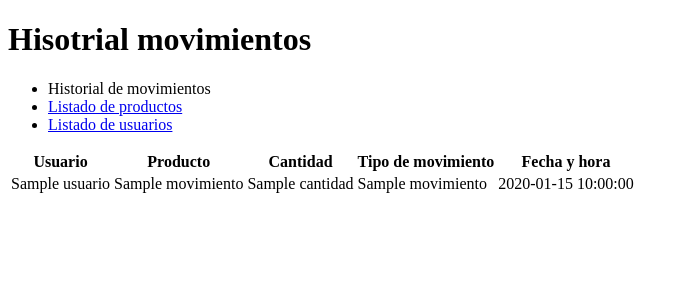
After one commit to Luci1274/inventory-management-system, a Flask app: template templates/historial_movimiento.html in a window 1280 px wide. The commit adds this page. Shown: the top 300 px of the page, without its empty margins (0-689 px from the left). Run offline with Flask 3, Linux system fonts and the light colour scheme; the visitor is signed in with stand-in values (Sample User, id 1); the template is opened without the code that fills it: most values are stand-ins (such as "Sample title", 1, 10 or a date in 2020).

Commit message:
feat: Añadir gestión de conexión a la base de datos y alertas de stock, mejorar estructura de plantillas

```diff
--- a/app.py
+++ b/app.py
@@ -2,7 +2,7 @@ from flask import Flask, render_template, request, redirect, session, flash, jso
 from modulos.conexion import conectar_db
 from modulos.comandos_db_producto import sql_leer_productos, sql_leer_producto, sql_leer_categorias, sql_crear_producto, sql_crear_categoria, sql_actualizar_producto, sql_eliminar_producto
 from modulos.comandos_db_usuario import sql_leer_usuarios, sql_leer_usuario, sql_crear_usuario, sql_actualizar_usuario, sql_eliminar_usuario, sql_verificar_usuario
-from modulos.comandos_db_alerta import sql_alertar_stock
+from modulos.comandos_db_alerta import sql_alertar_stock, test_conexion
 from modulos.comandos_db_movimientos import sql_leer_movimientos, sql_crear_movimientos
 
 app = Flask(__name__)
@@ -20,21 +20,6 @@ def proteger_rutas():
         return redirect("/iniciar_sesion")
 
 # ---------------------------------------------------------------------------------------------
-# Prueba de conexión de DB
-# ---------------------------------------------------------------------------------------------
-@app.route("/prueba_conexion")
-def test_conexion():
-    try:
-        conexion = conectar_db()
-        with conexion.cursor() as cursor:
-            cursor.execute("SELECT VERSION();")
-            version = cursor.fetchone()
-        conexion.close()
-        return f"¡Conectado con éxito! Versión de MySQL: {version[0]}"
-    except Exception as e:
-        return f"Error en la conexión: {e}"
-
-# ---------------------------------------------------------------------------------------------
 # Index = Menu principal
 # ---------------------------------------------------------------------------------------------
 @app.route("/")
@@ -44,6 +29,10 @@ def index():
         flash("Productos bajos en stock", "warning" )
     else:
         flash("No hay productos con stock bajo", "ok")
+
+    if test_conexion == False:
+        return flash("Error al conectar con la base de datos", "warning")
+
     return render_template("index.html", productos = listado_productos_bajos)
 
 # ---------------------------------------------------------------------------------------------
@@ -79,6 +68,15 @@ def cerrar_sesion():
 @app.route("/usuarios")
 def listado_usuarios():
     lista_usuarios = sql_leer_usuarios()
+
+    listado_productos_bajos = sql_alertar_stock()
+    if listado_productos_bajos:
+        flash("Productos bajos en stock", "warning" )
+    else:
+        flash("No hay productos con stock bajo", "ok")
+
+    if test_conexion == False:
+        return flash("Error al conectar con la base de datos", "warning")
 
     return render_template("usuarios.html", usuarios = lista_usuarios)
 
@@ -131,6 +129,15 @@ def eliminar_usuario(id):
 def listado_productos():
 
     lista_productos = sql_leer_productos()
+
+    listado_productos_bajos = sql_alertar_stock()
+    if listado_productos_bajos:
+        flash("Productos bajos en stock", "warning" )
+    else:
+        flash("No hay productos con stock bajo", "ok")
+
+    if test_conexion == False:
+        return flash("Error al conectar con la base de datos", "warning")
 
     return render_template("productos.html", productos = lista_productos)
 
@@ -204,6 +211,9 @@ def eliminar_producto(id):
 @app.route("/historial_movimiento")
 def listado_historial():
 
+    if test_conexion == False:
+        return flash("Error al conectar con la base de datos", "warning")
+
     listado_historial = sql_leer_movimientos()
     return render_template("historial_movimiento.html", movimientos = listado_historial)
 
--- a/modulos/comandos_db_movimientos.py
+++ b/modulos/comandos_db_movimientos.py
@@ -5,7 +5,7 @@ def sql_leer_movimientos():
     conexion = conectar_db()
     cursor = conexion.cursor()
 
-    cursor.execute("SELECT p.nombre AS nombre_producto, u.nombre AS usuarios, m.cantidad, m.tipo_movimiento AS movimiento, m.fecha_hora FROM usuarios AS u JOIN movimientos_stock AS m ON u.idusuarios = m.idusuarios JOIN productos AS p ON m.idproductos = p.idproductos;")
+    cursor.execute("SELECT p.nombre AS nombre_producto, u.nombre AS usuario, m.cantidad, m.tipo_movimiento AS movimiento, m.fecha_hora FROM usuarios AS u JOIN movimientos_stock AS m ON u.idusuarios = m.idusuarios JOIN productos AS p ON m.idproductos = p.idproductos;")
 
     lista_movimientos = cursor.fetchall()
     cursor.close()
--- /dev/null
+++ b/templates/componentes/nav.html
@@ -0,0 +1,17 @@
+<!DOCTYPE html>
+<html lang="en">
+<head>
+    <meta charset="UTF-8">
+    <meta name="viewport" content="width=device-width, initial-scale=1.0">
+    <title>Document</title>
+</head>
+<body>
+    <nav>
+        <ul>
+            <li><a href="/historial_movimiento"></a>Historial de movimientos</li>
+            <li><a href="/productos">Listado de productos</a></li>
+            <li><a href="/usuarios">Listado de usuarios</a></li>
+        </ul>
+    </nav>
+</body>
+</html>
--- /dev/null
+++ b/templates/historial_movimiento.html
@@ -0,0 +1,40 @@
+<!DOCTYPE html>
+<html lang="en">
+<head>
+    <meta charset="UTF-8">
+    <meta name="viewport" content="width=device-width, initial-scale=1.0">
+    <title>Historial Movimiento</title>
+</head>
+<body>
+    <div class="container">
+        <header>
+            <h1>Hisotrial movimientos</h1>
+            {% include "componentes/nav.html" %}
+        </header>
+        <main>
+            <table>
+                <thead>
+                    <tr>
+                        <th>Usuario</th>
+                        <th>Producto</th>
+                        <th>Cantidad</th>
+                        <th>Tipo de movimiento</th>
+                        <th>Fecha y hora</th>
+                    </tr>
+                </thead>
+                <tbody>
+                    {% for movimiento in movimientos%}
+                        <tr>
+                            <td>{{movimiento.usuario}}</td>
+                            <td>{{movimiento.nombre_producto}}</td>
+                            <td>{{movimiento.cantidad}}</td>
+                            <td>{{movimiento.movimiento}}</td>
+                            <td>{{movimiento.fecha_hora}}</td>
+                        </tr>
+                    {% endfor %}
+                </tbody>
+            </table>
+        </main>
+    </div>
+</body>
+</html>
--- a/templates/productos.html
+++ b/templates/productos.html
@@ -7,7 +7,10 @@
 </head>
 <body>
     <div class="container">
-        <header><h1>Listado de productos</h1></header>
+        <header>
+            <h1>Listado de productos</h1>
+            {% include "componentes/nav.html" %}
+        </header>
         <main>
             <div class="opciones">
                 <button><a href="/productos/crear">Ingresar nuevo producto</a></button>
--- a/templates/usuarios.html
+++ b/templates/usuarios.html
@@ -7,7 +7,10 @@
 </head>
 <body>
     <div class="container">
-        <header><h1>Listado de usuarios</h1></header>
+        <header>
+            <h1>Listado de usuarios</h1>
+            {% include "componentes/nav.html" %}
+        </header>
         <main>
             <div class="opciones">
                 <button><a href="/usuarios/crear">Ingresar nuevo usuario</a></button>
```
Also changed, not shown: modulos/comandos_db_alerta.py (+11 -0 lines), templates/componentes/aviso.html (added, +19 -0 lines), templates/componentes/tabla_aviso_stock_bajo.html (added, +38 -0 lines), templates/editar_producto.html (+1 -9 lines), templates/index.html (+1 -30 lines), templates/iniciar_sesion.html (+1 -9 lines).
